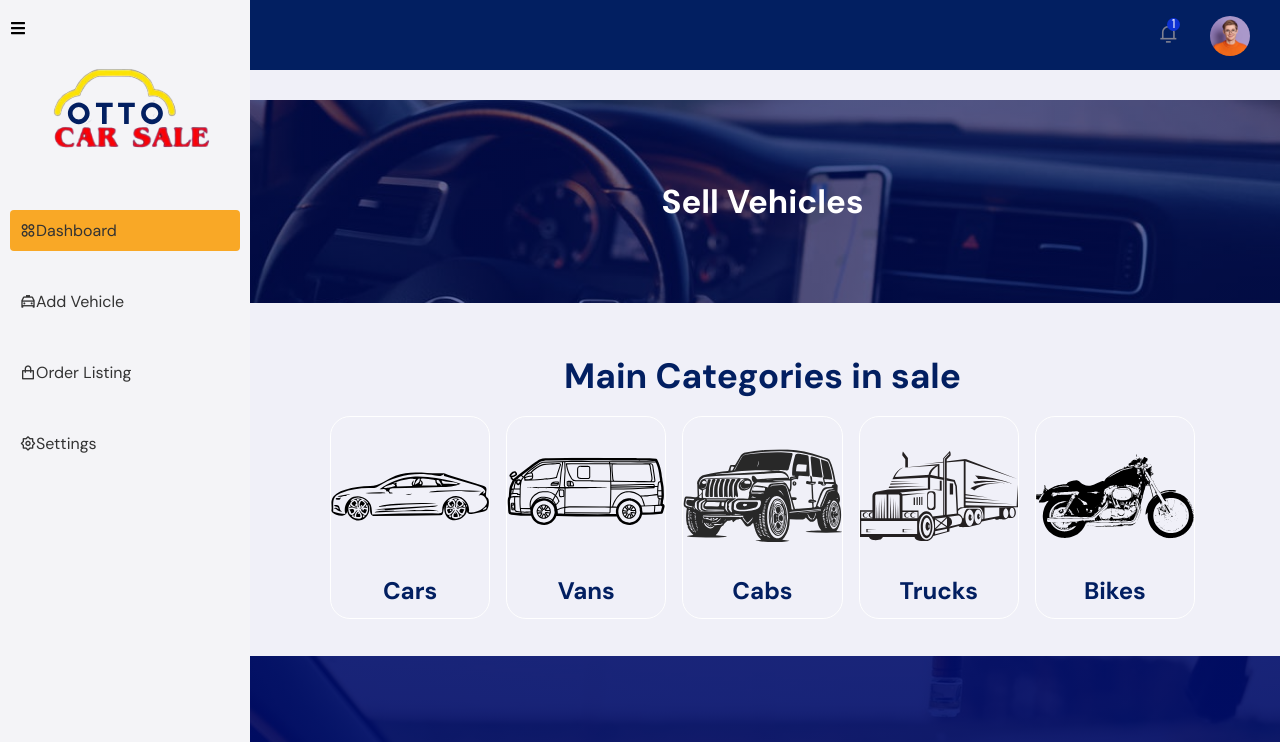
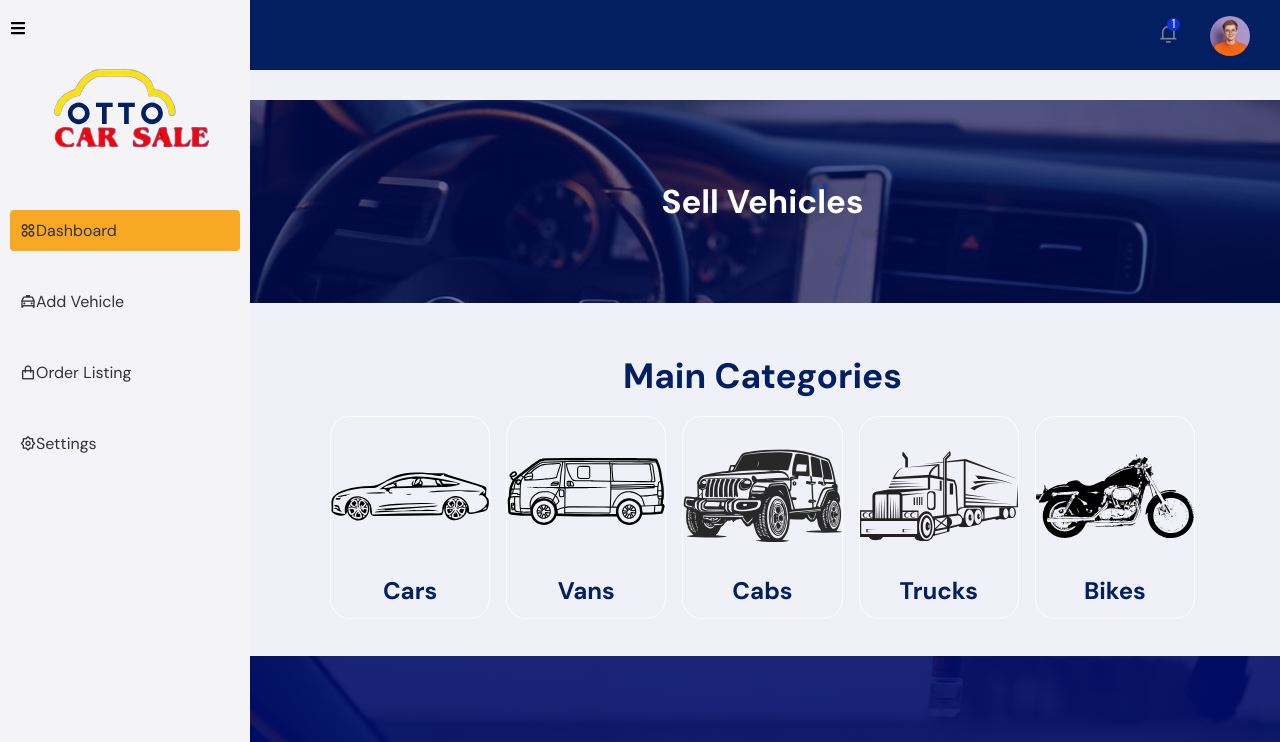
Before and after one commit to Sulakshani99/OttoCarSale_Dashboard, a React (Create React App) app in the folder frontend/: page /selling in a window 1280 px wide. Shown: the top 742 px of the page. Built offline with nearby package versions, Linux system fonts and the light colour scheme.

Commit message:
Update Selling Page

```diff
--- a/frontend/src/pages/SellingPage.jsx
+++ b/frontend/src/pages/SellingPage.jsx
@@ -17,7 +17,7 @@ const SellingPage = () => {
       <section>
       <div className="justify-center flex-col row-span-2">
         <div className="cate-main">
-          <h2>Main Categories in sale</h2>
+          <h2>Main Categories</h2>
         </div>
         <div className="main-section">
           <a href="/cars">
```
